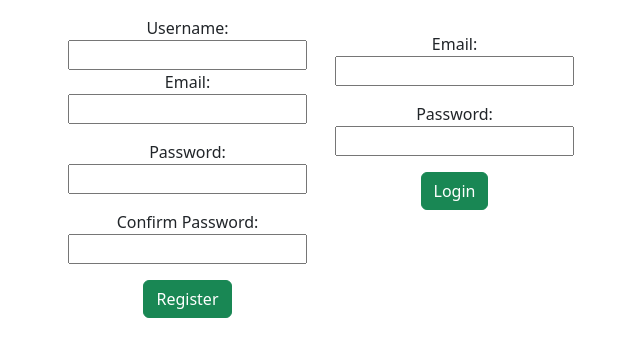
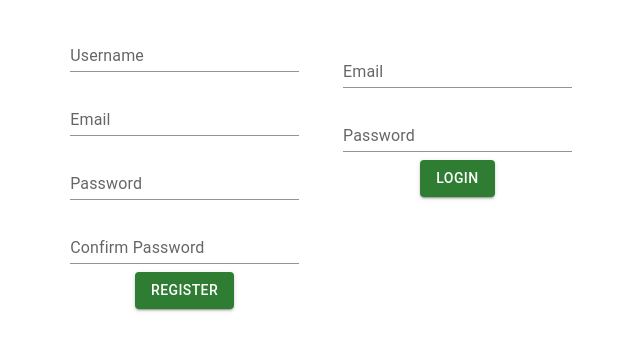
Before and after one commit to JeffreyAes/mern-project, a React (Create React App) app in the folder scribble/client/: page /register in a window 1280 px wide. Shown: the top 356 px of the page, without its empty margins (305-945 px from the left). Built offline with nearby package versions, Linux system fonts and the light colour scheme.

Commit message:
session + material ui update

```diff
--- a/scribble/client/package.json
+++ b/scribble/client/package.json
@@ -11,6 +11,7 @@
     "@testing-library/user-event": "^13.5.0",
     "axios": "^1.3.1",
     "bootstrap": "^5.2.3",
+    "daisyui": "^2.50.0",
     "react": "^18.2.0",
     "react-bootstrap": "^2.7.0",
     "react-cookie": "^4.1.1",
--- a/scribble/client/public/index.html
+++ b/scribble/client/public/index.html
@@ -1,5 +1,5 @@
 <!DOCTYPE html>
-<html lang="en">
+<html lang="en" class="">
   <head>
     <meta charset="utf-8" />
     <link rel="icon" href="%PUBLIC_URL%/favicon.ico" />
--- a/scribble/client/src/components/Logout.jsx
+++ b/scribble/client/src/components/Logout.jsx
@@ -5,6 +5,7 @@ const Logout = (props) => {
     const logout = (e) => {
         axios.get('http://localhost:8000/api/logout', { withCredentials: true })
         .then(res => {
+            localStorage.clear();
             console.log(res.data)
             navigate('/')
         })
--- /dev/null
+++ b/scribble/client/src/components/Navbar.jsx
@@ -0,0 +1,26 @@
+import React, { useState, useEffect } from 'react'
+import axios from 'axios';
+import { Link, useNavigate } from 'react-router-dom';
+
+const Scribblenavbar = (props) => {
+    const logged_user = localStorage.getItem('user_id');
+    const [user, setUser] = useState();
+    useEffect(() => {
+        axios.get('http://localhost:8000/api/users/' + logged_user)
+            .then(res => {
+                setUser(res.data);
+            })
+            .catch(err => console.error(err));
+    }, []);
+
+    return (
+        <nav className='bg-secondary'>
+            <div className='d-flex justify-content-between'>
+                <h1 className='text-info' >Scribble</h1>
+                <h1 className='text-white' > <Link className='text-white' to={`/profile/${logged_user}`}>{user?.username}</Link> </h1>
+            </div>
+        </nav>
+    )
+}
+
+export default Scribblenavbar
--- a/scribble/client/src/index.css
+++ b/scribble/client/src/index.css
@@ -1,3 +1,5 @@
+
+
 body {
   margin: 0;
   font-family: -apple-system, BlinkMacSystemFont, 'Segoe UI', 'Roboto', 'Oxygen',
--- a/scribble/client/src/views/Dashboard.jsx
+++ b/scribble/client/src/views/Dashboard.jsx
@@ -1,12 +1,14 @@
 import { Link, useParams } from "react-router-dom"
+import Scribblenavbar from "../components/Navbar";
 const Dashboard = (props) => {
-    const user_id = localStorage.getItem('user_id');
+    const logged_user = localStorage.getItem('user_id');
     const { id } = useParams();
+
+
 
     return (
         <div>
-        <h1>You made it to the dashboard, congratulations! :)</h1>
-        <h1><Link to={`/profile/${user_id}`}>profile</Link></h1>
+        <Scribblenavbar />
         </div>
         )
 
--- a/scribble/client/src/views/Profile.jsx
+++ b/scribble/client/src/views/Profile.jsx
@@ -2,6 +2,7 @@ import React, { useState, useEffect } from 'react'
 import axios from 'axios';
 import { Link, useParams } from 'react-router-dom';
 import Logout from '../components/Logout';
+import Scribblenavbar from '../components/Navbar';
 const Profile = (props) => {
     const { user_id } = useParams();
     const [gallerys, setGallerys] = useState();
@@ -27,14 +28,18 @@ const Profile = (props) => {
 
 
     return (
+        <div>
+
+
+            <Scribblenavbar />
             <div className='container mt-3'>
                 <h1>{artist.username}</h1>
                 <div className='d-flex gap-3'>
                     <Link to={`/dashboard/${logged_user}`} >dashboard</Link>
                     {
-                    user_id === logged_user?
+                        user_id === logged_user ?
                             <Link to={`/gallery/create/${user_id}`}>Add a Gallery</Link>
-                    :""
+                            : ""
                     }
                     <Logout />
                 </div>
@@ -59,6 +64,7 @@ const Profile = (props) => {
                     </div>
                 </div>
             </div>
+        </div>
     )
 }
 export default Profile
--- a/scribble/client/src/views/UserLogin.jsx
+++ b/scribble/client/src/views/UserLogin.jsx
@@ -1,6 +1,11 @@
 import React, { useState } from 'react'
 import axios from 'axios';
 import { useNavigate } from 'react-router-dom';
+
+import Box from '@mui/material/Box';
+import TextField from '@mui/material/TextField';
+import Button from '@mui/material/Button';
+
 const UserLogin = (props) => {
     const navigate = useNavigate()
     const [email, setEmail] = useState("");
@@ -15,6 +20,7 @@ const UserLogin = (props) => {
         }, { withCredentials: true })
             .then(res => {
                 props.setLogged(true)
+                localStorage.setItem('user_id', res.data.id);
                 console.log(res.data)
                 navigate(`/dashboard/${res.data.id}`)
             })
@@ -33,19 +39,36 @@ const UserLogin = (props) => {
         <div className='container mt-3'>
             <div className="text-center">
 
-                <form onSubmit={onSubmitHandler}>
-                    {errors.map((err, index) => <p className="text-danger" key={index}>{err}</p>)}
-
-                    <p>
-                        <label>Email: </label><br />
-                        <input type="text" onChange={(e) => setEmail(e.target.value)} value={email} />
-                    </p>
-                    <p>
-                        <label>Password: </label><br />
-                        <input type="password" onChange={(e) => setPassword(e.target.value)} value={password} />
-                    </p>
-                    <input className='btn btn-success' type="submit" value='Login' />
-                </form>
+                <Box
+                    component="form"
+                    sx={{
+                        '& .MuiTextField-root': { m: 1, width: '25ch' },
+                    }}
+                    noValidate
+                    autoComplete="off"
+                    onSubmit={onSubmitHandler}
+                >
+                    {errors.map((err, index) => <p className="text-danger" key={index}>{err.message || errors}  </p>)}
+                    <div>
+                        <TextField
+                            id="standard-search"
+                            label="Email"
+                            type="text"
+                            variant="standard"
+                            onChange={(e) => setEmail(e.target.value)} value={email}
+                        />
+                    </div>
+                    <div>
+                        <TextField
+                            id="standard-search"
+                            label="Password"
+                            type="password"
+                            variant="standard"
+                            onChange={(e) => setPassword(e.target.value)} value={password}
+                        />
+                    </div>
+                    <Button type='submit' variant="contained" color="success">Login</Button>
+                </Box>
             </div>
         </div>
     )
--- a/scribble/client/src/views/UserRegister.jsx
+++ b/scribble/client/src/views/UserRegister.jsx
@@ -2,6 +2,11 @@ import React, { useState } from 'react'
 import axios from 'axios';
 import { useNavigate } from 'react-router-dom';
 import UserLogin from './UserLogin';
+
+import Button from '@mui/material/Button';
+import Box from '@mui/material/Box';
+import TextField from '@mui/material/TextField';
+
 const UserRegister = (props) => {
     const navigate = useNavigate()
     const [username, setUsername] = useState("");
@@ -37,27 +42,57 @@ const UserRegister = (props) => {
     return (
         <div className='container mt-3'>
             <div className="text-center">
-                <div className='d-flex justify-content-center'>
+                <div className='d-flex justify-content-center '>
 
 
-                    <form className='me-3' onSubmit={onSubmitHandler}>
+                    <Box className='me-3'
+                        component="form"
+                        sx={{
+                            '& .MuiTextField-root': { m: 1, width: '25ch' },
+                        }}
+                        noValidate
+                        autoComplete="off"
+                        onSubmit={onSubmitHandler}
+                    >
                         {errors.map((err, index) => <p className="text-danger" key={index}>{err.message || errors}  </p>)}
-                        <label>Username: </label><br />
-                        <input type="text" onChange={(e) => setUsername(e.target.value)} value={username} />
-                        <p>
-                            <label>Email: </label><br />
-                            <input type="text" onChange={(e) => setEmail(e.target.value)} value={email} />
-                        </p>
-                        <p>
-                            <label>Password: </label><br />
-                            <input type="password" onChange={(e) => setPassword(e.target.value)} value={password} />
-                        </p>
-                        <p>
-                            <label>Confirm Password: </label><br />
-                            <input type="password" onChange={(e) => setConfirmPassword(e.target.value)} value={confirmPassword} />
-                        </p>
-                        <input className='btn btn-success' type="submit" value='Register' />
-                    </form>
+                        <div>
+                            <TextField
+                                id="standard-search"
+                                label="Username"
+                                type="text"
+                                variant="standard"
+                                onChange={(e) => setUsername(e.target.value)} value={username}
+                            />
+                        </div>
+                        <div>
+                            <TextField
+                                id="standard-search"
+                                label="Email"
+                                type="text"
+                                variant="standard"
+                                onChange={(e) => setEmail(e.target.value)} value={email}
+                            />
+                        </div>
+                        <div>
+                            <TextField
+                                id="standard-search"
+                                label="Password"
+                                type="password"
+                                variant="standard"
+                                onChange={(e) => setPassword(e.target.value)} value={password}
+                            />
+                        </div>
+                        <div>
+                            <TextField
+                                id="standard-search"
+                                label="Confirm Password"
+                                type="password"
+                                variant="standard"
+                                onChange={(e) => setConfirmPassword(e.target.value)} value={confirmPassword}
+                            />
+                        </div>
+                        <Button type='submit' variant="contained" color="success">Register</Button>
+                    </Box>
                     <div className="me-3">{<UserLogin logged={props.logged} setLogged={props.setLogged} />}</div>
                 </div>
             </div>
```
Also changed, not shown: 1 other file (tests, documents, lock files or other folders). Lines whose indentation alone changed are shown as unchanged.
